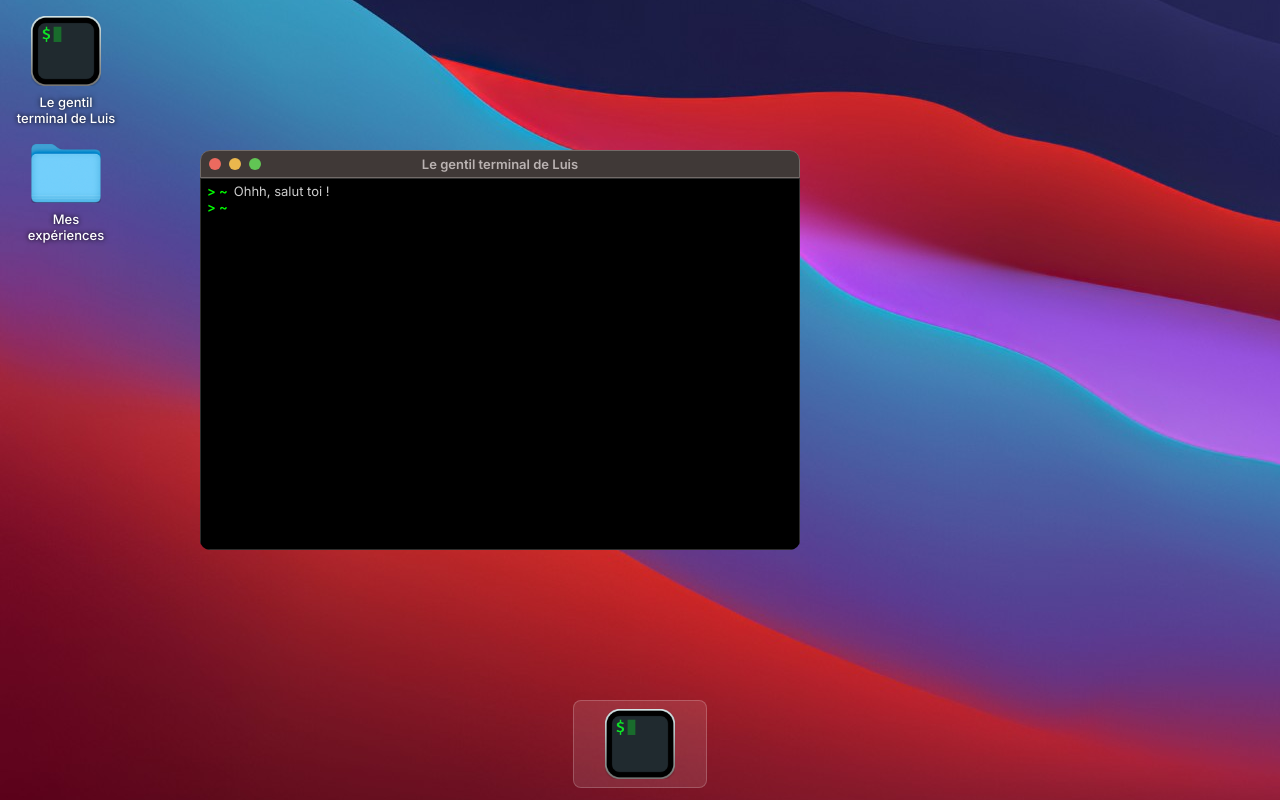
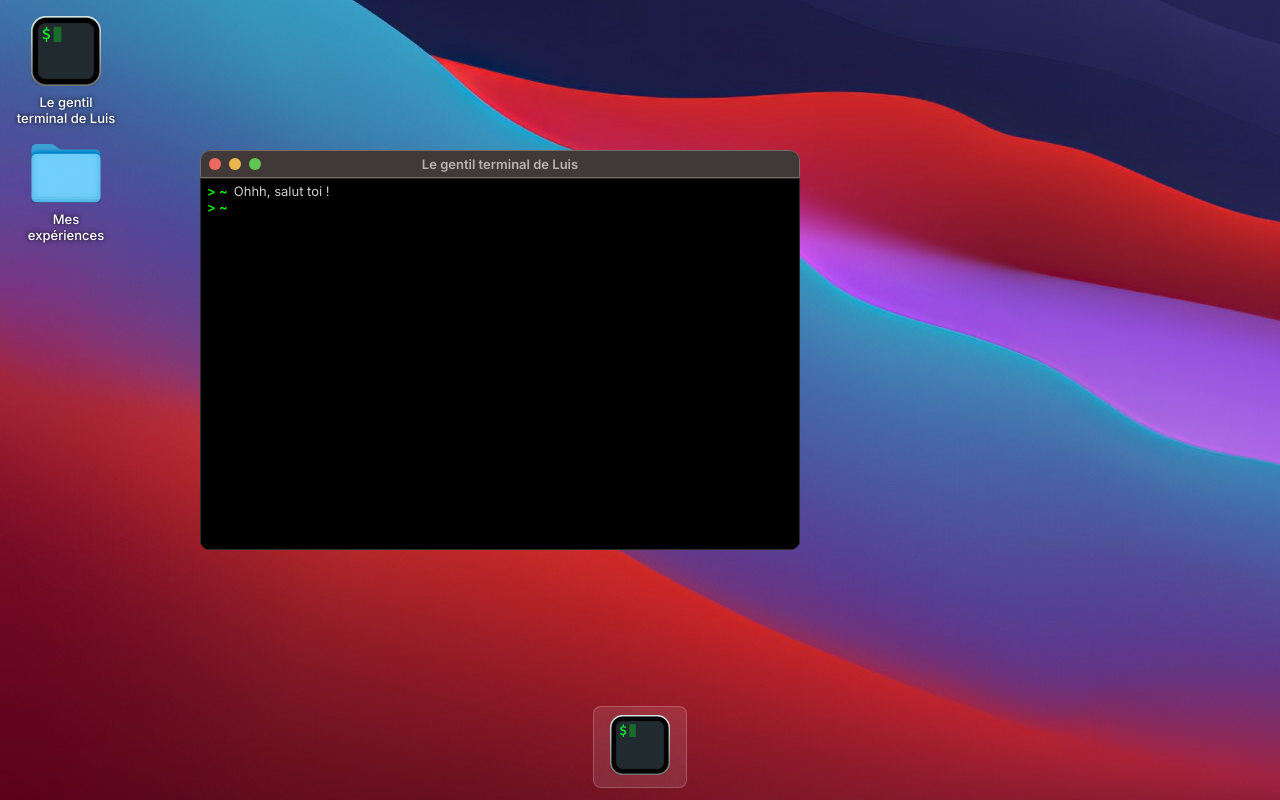
Before and after one commit to louwiis/portfolio, a Vue app: page / in a window 1280 px wide. Built offline with nearby package versions, Linux system fonts and the light colour scheme.

Commit message:
try one more one more time to fix images

```diff
--- a/src/components/Icon.vue
+++ b/src/components/Icon.vue
@@ -45,8 +45,6 @@ const drag = (e: MouseEvent) => {
   window.addEventListener('mousemove', mouseMove);
   window.addEventListener('mouseup', mouseUp);
 }
-
-const imageUrl = computed(() => new URL('/src/assets/images/' + tab?.icon, import.meta.url));
 </script>
 
 <template>
@@ -61,7 +59,7 @@ const imageUrl = computed(() => new URL('/src/assets/images/' + tab?.icon, impor
     "
     @mousedown="drag"
   >
-    <img :src="imageUrl" :alt="tab?.name" />
+    <img :src="tab?.icon" :alt="tab?.name" />
 
     <div class="name">{{ tab?.name }}</div>
   </div>
--- a/src/components/ImageWindow.vue
+++ b/src/components/ImageWindow.vue
@@ -11,7 +11,6 @@ const { id } = defineProps({
 });
 
 const image = tabsStore.getTabById(id);
-const imageUrl = computed(() => new URL('/src/assets/images/' + image?.src, import.meta.url));
 </script>
 
 <template>
@@ -21,7 +20,7 @@ const imageUrl = computed(() => new URL('/src/assets/images/' + image?.src, impo
         <!-- make a conditionnal style -->
         <img
           class="img"
-          :src="imageUrl"
+          :src="image.src"
           :alt="image.src"
           :style="{ width: image.isFullscreen ? '100%' : image.width + 'px', height: image.isFullscreen ? '100%' : image.height - 28 + 'px' }"
           :class="{ portrait: image.ratio < image.width / image.height, landscape: image.ratio > image.width / image.height }"
--- a/src/stores/tabs.js
+++ b/src/stores/tabs.js
@@ -1,4 +1,7 @@
 import { reactive } from 'vue'
+import terminal from '../assets/images/terminal.png'
+import folder from '../assets/images/folder.png'
+import wallpaper from '../assets/images/wallpaper.jpg'
 
 export const tabsStore = reactive({
   state: {
@@ -6,7 +9,7 @@ export const tabsStore = reactive({
     apps: [
       {
         id: 'terminal',
-        icon: 'terminal.png',
+        icon: terminal,
         name: 'Le gentil terminal de Luis',
         isOpened: true,
         isMinimized: false,
@@ -21,7 +24,7 @@ export const tabsStore = reactive({
     folders: [
       {
         id: 'experiences',
-        icon: 'folder.png',
+        icon: folder,
         name: 'Mes expériences',
         isOpened: false,
         isMinimized: false,
@@ -39,7 +42,7 @@ export const tabsStore = reactive({
       },
       {
         id: 'agily',
-        icon: 'folder.png',
+        icon: folder,
         name: 'Agily',
         isOpened: false,
         isMinimized: false,
@@ -59,8 +62,8 @@ export const tabsStore = reactive({
     pictures: [
       {
         id: 'agily-picture',
-        icon: 'wallpaper.jpg',
-        src: 'wallpaper.jpg',
+        icon: wallpaper,
+        src: wallpaper,
         name: 'Ma première année chez Agily',
         isOpened: false,
         isMinimized: false,
--- a/src/views/HomeView.vue
+++ b/src/views/HomeView.vue
@@ -13,10 +13,6 @@ const experiences = tabsStore.getTabById('experiences');
 const agily = tabsStore.getTabById('agily');
 
 const images = tabsStore.state.pictures;
-
-const getImageUrl = (url) => {
-  return computed(() => new URL('/src/assets/images/' + url, import.meta.url));
-}
 </script>
 
 <template>
@@ -32,8 +28,8 @@ const getImageUrl = (url) => {
 
     <div v-if="tabsStore.getActiveTabs().length > 0" class="menu">
       <div v-for="tab in tabsStore.getActiveTabs()" :key="tab.id" class="app">
-        <!-- <img :src="getImageUrl(tab.icon)" :alt="tab.name" @click="tabsStore.openTab(tab.id)" /> -->
-        <Icon :id="tab.id" />
+        <img :src="tab.icon" :alt="tab.name" @click="tabsStore.openTab(tab.id)" />
+        <!-- <Icon :id="tab.id" /> -->
 
         <div v-if="tab.isMinimized" class="minimize"></div>
       </div>
@@ -61,6 +57,7 @@ main {
     margin: 12px auto;
     width: fit-content;
     align-items: center;
+    gap: 8px;
 
 
     .icon {
```
